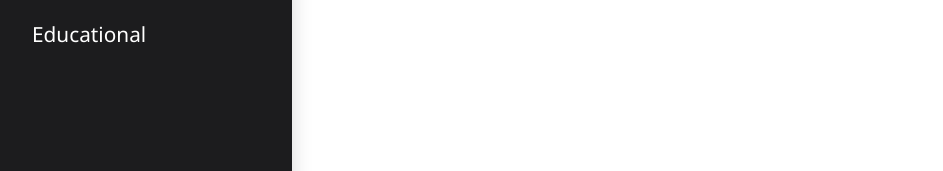
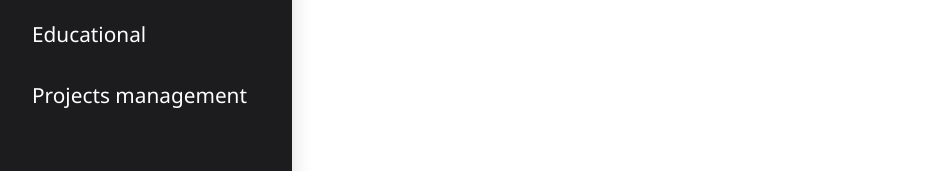
Before and after one commit to WAPiumiNavoda/AquaLife-System, a React (Create React App) app in the folder frontend/: page /innovationAdmin in a window 1280 px wide. Shown: the part 397-568 px from the top of the page, without its empty margins (8-951 px from the left). Built offline with nearby package versions, Linux system fonts and the light colour scheme; no server answers.

Commit message:
link side bar for project management

```diff
--- a/frontend/src/components/Admin/Sidebar.js
+++ b/frontend/src/components/Admin/Sidebar.js
@@ -41,6 +41,12 @@ const Sidebar = () => {
               <i className="fa fa-envelope" aria-hidden="true"></i> Educational
             </NavLink>
           </li>
+          <li>
+
+            <NavLink to="/admin-createProject" activeClassName="active-link">
+              <i className="fa fa-envelope" aria-hidden="true"></i> Projects management
+            </NavLink>
+          </li>
         </ul>
       </div>
     </div>
```
